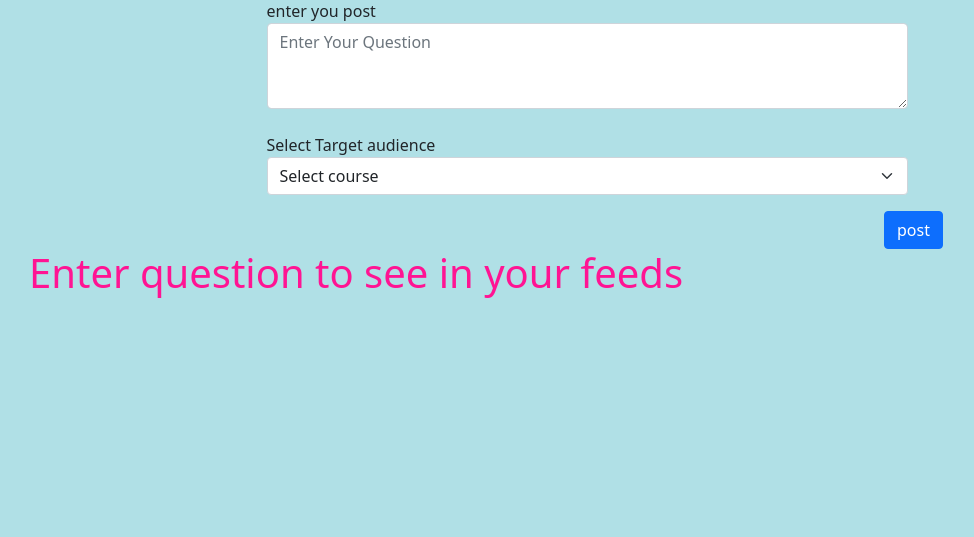
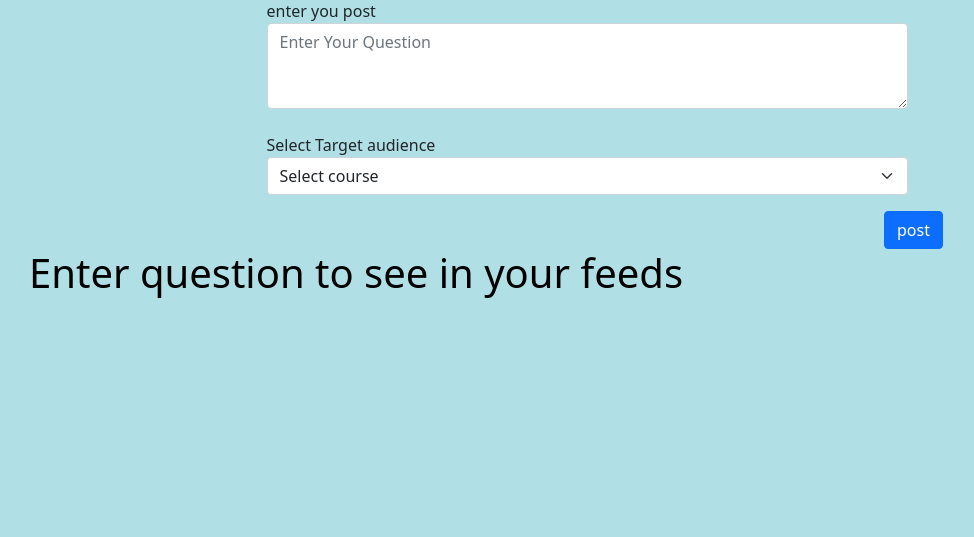
Before and after one commit to CyrilMishra/SWS-DevJam-May-2021-, a Django app: template templates/community.html in a window 1280 px wide. Shown: the part 95-632 px from the top of the page, without its empty margins (53-1027 px from the left). Run offline with Django 3.2, Linux system fonts and the light colour scheme; the template is opened without the code that fills it, so the values that code supplies are empty; parts of the project's set-up code (start-up, migrations or seed data) failed here and were passed over.

Commit message:
final commit

```diff
--- a/lfi/templates/lfi/main.html
+++ b/lfi/templates/lfi/main.html
@@ -37,11 +37,6 @@
     </div>
  {% block content %}
 
-
-
-
-
-
  {% endblock %}
 
 <footer style="padding-top: 100px">
--- a/templates/ManagePost.html
+++ b/templates/ManagePost.html
@@ -33,11 +33,17 @@
                 </div>
             </div>
         {% endfor %}
+        {% if data %}
             <div class="row">
                 <div class="col">
                     <button>showmore</button>
                 </div>
             </div>
+        {% endif %}
+        {% if not data %}
+
+            <h1 style="color: black">No data found</h1>
+        {% endif %}
         </div>
     </div>
 </div>
--- a/templates/community.html
+++ b/templates/community.html
@@ -87,7 +87,7 @@
         {% endif %}
     {% if not student_question %}
 
-        <h1>Enter question to see in your feeds</h1>
+        <h1 style="color: black">Enter question to see in your feeds</h1>
     {% endif %}
     </div>
 
```
Also changed, not shown: bsi/migrations/0005_alter_item_id.py (added), db.sqlite3, lfi/migrations/0007_merge_20210522_2026.py (added), lfi/migrations/0008_auto_20210522_2026.py (added), notes/migrations/0003_auto_20210522_2026.py (added), register/migrations/0006_alter_signup_id.py (added), 3 other files.
